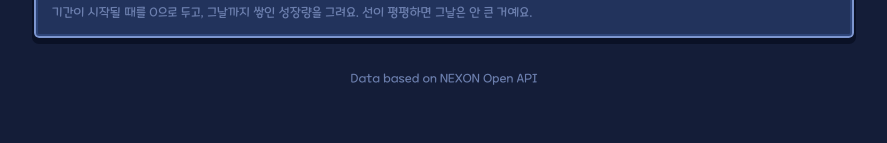
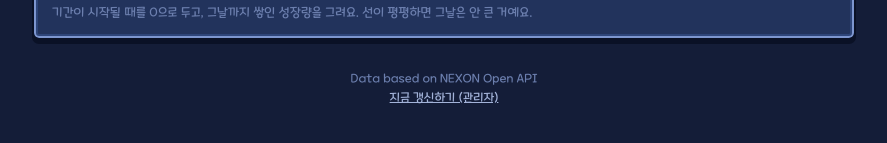
Before and after one commit to gharm555/maple-rank, a plain HTML site: page index.html in a window 1280 px wide. Shown: the part 1213-1356 px from the top of the page, without its empty margins (196-1083 px from the left). Drawn offline with Linux system fonts and the light colour scheme.

Commit message:
30분 자동 갱신, 수동 갱신 링크
Co-Authored-By: Claude Opus 5.5 <noreply@anthropic.com>
Claude-Session: https://claude.ai/code/session_01EwzJxkhVE1kSNDr4JV4oZd

```diff
--- a/app.js
+++ b/app.js
@@ -337,6 +337,10 @@
     t.append(tb);
   }
 
+  if (config.repo) {
+    const a = el("a", { href: `https://github.com/${config.repo}/actions/workflows/update.yml`, target: "_blank", rel: "noopener", text: "지금 갱신하기 (관리자)" });
+    $("#manual").append(document.createElement("br"), a);
+  }
   renderMvp();
   renderBoard();
   renderLegend();
--- a/config.json
+++ b/config.json
@@ -2,9 +2,19 @@
   "title": "메이플 친구 랭킹",
   "subtitle": "챌섭이든 본섭이든, 누가 제일 빨리 크나",
   "members": [
-    { "character": "여기에캐릭명1", "nickname": "나" },
-    { "character": "여기에캐릭명2", "nickname": "친구1" },
-    { "character": "여기에캐릭명3", "nickname": "친구2" }
+    {
+      "character": "여기에캐릭명1",
+      "nickname": "나"
+    },
+    {
+      "character": "여기에캐릭명2",
+      "nickname": "친구1"
+    },
+    {
+      "character": "여기에캐릭명3",
+      "nickname": "친구2"
+    }
   ],
-  "bossSheetCsv": ""
+  "bossSheetCsv": "",
+  "repo": "gharm555/maple-rank"
 }
--- a/index.html
+++ b/index.html
@@ -53,7 +53,7 @@
     <p class="hint">구글 시트 체크를 읽어와요. 목요일 0시에 새 주가 시작돼요.</p>
   </section>
 
-  <footer class="foot">Data based on NEXON Open API</footer>
+  <footer class="foot">Data based on NEXON Open API<span id="manual"></span></footer>
 </div>
 <script src="app.js"></script>
 </body>
--- a/style.css
+++ b/style.css
@@ -189,3 +189,5 @@ table.boss { border-collapse: collapse; width: 100%; font-size: 13.5px; }
 .sr { position: absolute; width: 1px; height: 1px; overflow: hidden; clip: rect(0 0 0 0); white-space: nowrap; }
 
 .legend[hidden] { display: none; }
+
+.foot a { color: var(--ink-dim); }
```
Also changed, not shown: .github/workflows/update.yml, README.md.
